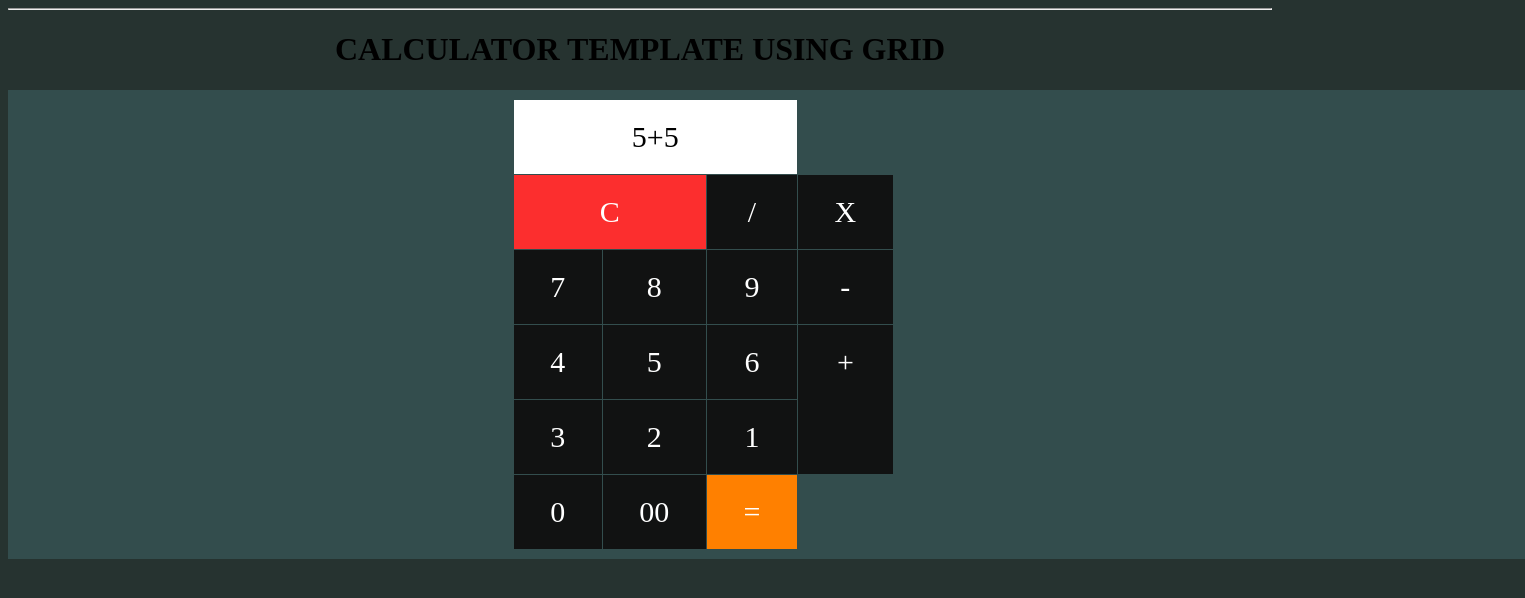
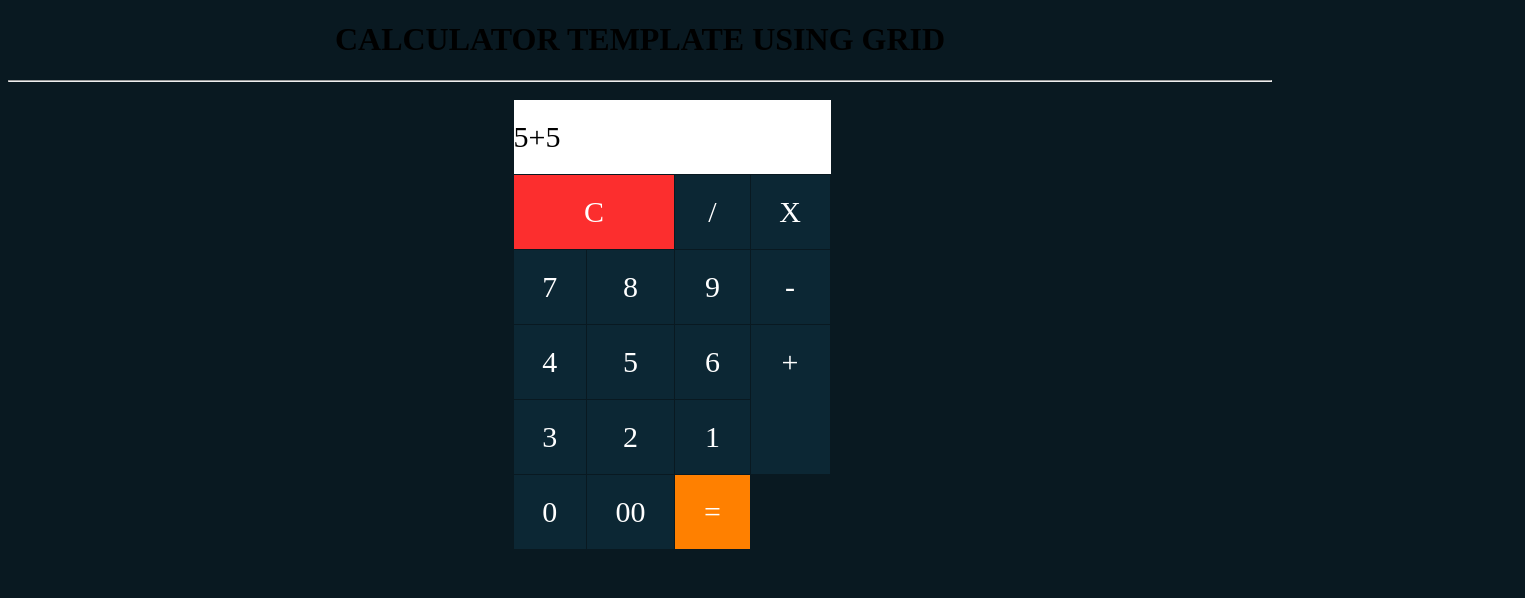
Before and after one commit to placidaxid/13th-Assignment-Grid, a plain HTML site: page index.html in a window 1280 px wide. Shown: the whole page, 1525 px wide, since content can reach past the window. Drawn offline with Linux system fonts and the light colour scheme.

Commit message:
final touch

```diff
--- a/index.html
+++ b/index.html
@@ -8,11 +8,11 @@
     <link rel="stylesheet" href="style.css">
 </head>
 <body>
+
+<h1>CALCULATOR TEMPLATE USING GRID</h1>
 <hr>
-<h1>CALCULATOR TEMPLATE USING GRID</h1>
-
         <div class="grid-container2">
-            <div class="grid-item1" style="background-color: white; color: black;">5+5</div>
+            <div class="grid-item1">5+5</div>
             <div class="itemC" style="background-color: rgb(252, 46, 46);">C</div>
             <div class="itemD">/</div>
             <div class="itemX">X</div>
--- a/style.css
+++ b/style.css
@@ -1,42 +1,16 @@
 body{
-    background-color: rgb(38, 51, 48);
-}
-/*
-.item1 { grid-area: header; }
-.item2 { grid-area: menu; }
-.item3 { grid-area: main; }
-.item4 { grid-area: right; }
-.item5 { grid-area: footer; }
-
-.grid-container1 {
-  display: grid;
-  grid-template-areas:
-    'header header header header header header'
-    'menu main main main right right'
-    'menu footer footer footer footer footer';
-  gap: 10px;
-  background-color: #2196F3;
-  padding: 10px;
+    background-color: rgb(9, 25, 33);
 }
 
-.grid-container1 > div {
-  background-color: rgba(255, 255, 255, 0.8);
-  text-align: center;
-  padding: 20px 0;
-  font-size: 30px;
-}*/
-
-
-/* testing for colums*/
 .grid-container2 {
     display: grid;
     grid-template-columns: auto auto auto auto;
     grid-gap: 1px;
-    background-color: #334d4d;
+    background-color: rgb(9, 25, 33);
     padding: 10px;
     color: white;
     text-align: center;
-    width: 30%;
+    width: 25%;
     padding-left: 40%;
     padding-right: 50%;
   }
@@ -45,7 +19,7 @@ body{
   }
 
   .grid-container2 > div {
-    background-color: rgba(15, 14, 14, 0.925);
+    background-color: rgb(12, 39, 52);
     text-align: center;
     padding: 20px 0;
     font-size: 30px;
@@ -61,23 +35,8 @@ body{
 .grid-item1{
     grid-column: 1/4;
 }
-
-/* the row*/
-/*
-.grid-container {
-    display: inline-grid;
-    grid-template-columns: auto auto auto;
-    background-color: #2196F3;
-    padding: 10px;
-  }
-
-  .grid-item {
-    background-color: rgba(255, 255, 255, 0.8);
-    border: 1px solid rgba(0, 0, 0, 0.8);
-    padding: 20px;
-    font-size: 30px;
-    text-align: center;
-  }
-  .grid-item1{
-      grid-column: 1/4;
-  }*/
+.grid-container2 .grid-item1{
+    background-color: white;
+    color: black; width: 134.5%;
+    text-align: left;
+}
```
